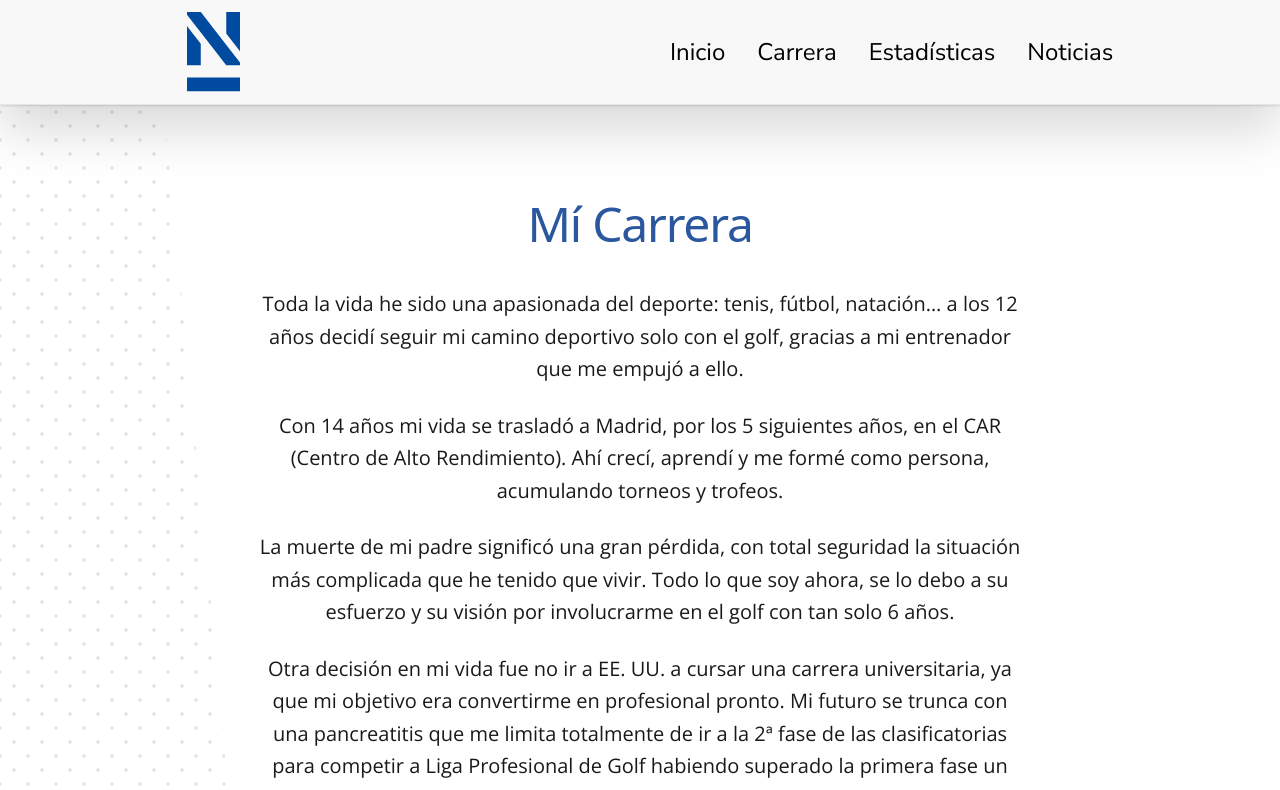
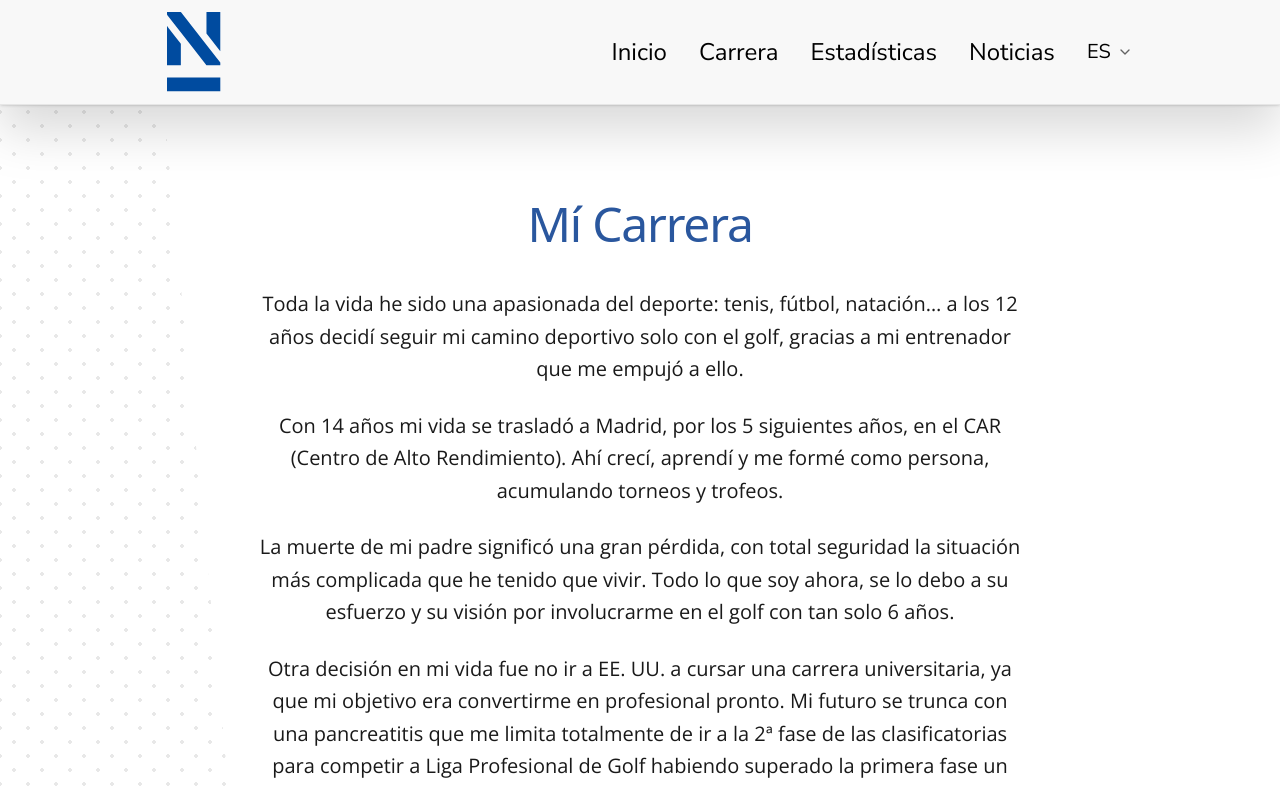
Before and after one commit to Braydarak/nuria-iturrioz, a React (Vite) app: page /career in a window 1280 px wide. Shown: the top 790 px of the page. Built offline with nearby package versions, Linux system fonts and the light colour scheme; a web font is replaced by a local one.

Commit message:
feat(header): add language selector component
Add a dropdown language selector to the header navigation, allowing users to switch between Spanish, English, and Catalan. The selector includes interactive UI states and click-outside-to-close behavior.

```diff
--- a/src/components/header/index.tsx
+++ b/src/components/header/index.tsx
@@ -3,6 +3,7 @@ import { Link, useLocation } from "react-router-dom";
 import { useLayout } from "../../context/LayoutContext";
 import LogoLoopMobile from "../LogoLoopMobile";
 import { getNextTournament } from "../../utils/tournamentDate";
+import LanguageSelector from "../languageSelector";
 
 const Header = () => {
   const { isHeaderOpen: open, setIsHeaderOpen: setOpen } = useLayout();
@@ -65,14 +66,17 @@ const Header = () => {
             >
               Noticias
             </Link>
+            <LanguageSelector />
           </nav>
 
-          {/* Mobile: Hamburger */}
+          {/* Mobile: Hamburger & Language */}
+          <div className="md:hidden flex items-center gap-4">
+            <LanguageSelector />
             <button
               aria-label="Abrir menú"
               aria-expanded={open}
               aria-controls="mobile-menu"
-            className="md:hidden inline-flex items-center justify-center rounded-md p-2 text-black hover:text-[#2A579E] hover:bg-[#E6E6E6] transition"
+              className="inline-flex items-center justify-center rounded-md p-2 text-black hover:text-[#2A579E] hover:bg-[#E6E6E6] transition"
               onClick={() => setOpen((v) => !v)}
             >
               {/* Icon */}
@@ -90,6 +94,7 @@ const Header = () => {
                 />
               </svg>
             </button>
+          </div>
         </div>
 
         {/* Mobile menu panel */}
--- /dev/null
+++ b/src/components/languageSelector/index.tsx
@@ -0,0 +1,98 @@
+import { useState, useRef, useEffect } from "react";
+
+type Language = "ES" | "EN" | "CA";
+
+interface LanguageOption {
+  code: Language;
+  label: string;
+}
+
+const languages: LanguageOption[] = [
+  { code: "ES", label: "Español" },
+  { code: "EN", label: "English" },
+  { code: "CA", label: "Català" },
+];
+
+export default function LanguageSelector() {
+  const [isOpen, setIsOpen] = useState(false);
+  const [currentLang, setCurrentLang] = useState<Language>("ES");
+  const containerRef = useRef<HTMLDivElement>(null);
+
+  useEffect(() => {
+    const handleClickOutside = (event: MouseEvent) => {
+      if (
+        containerRef.current &&
+        !containerRef.current.contains(event.target as Node)
+      ) {
+        setIsOpen(false);
+      }
+    };
+    document.addEventListener("mousedown", handleClickOutside);
+    return () => document.removeEventListener("mousedown", handleClickOutside);
+  }, []);
+
+  const handleSelect = (lang: Language) => {
+    setCurrentLang(lang);
+    setIsOpen(false);
+    console.log(`Language changed to: ${lang}`);
+  };
+
+  return (
+    <div className="relative font-header" ref={containerRef}>
+      <button
+        onClick={() => setIsOpen(!isOpen)}
+        className="flex items-center gap-1.5 text-black text-xl font-medium hover:text-[#2A579E] transition-colors focus:outline-none"
+        aria-expanded={isOpen}
+        aria-haspopup="listbox"
+      >
+        <span>{currentLang}</span>
+        <svg
+          xmlns="http://www.w3.org/2000/svg"
+          width="16"
+          height="16"
+          viewBox="0 0 24 24"
+          fill="none"
+          stroke="currentColor"
+          strokeWidth="2"
+          strokeLinecap="round"
+          strokeLinejoin="round"
+          className={`transition-transform duration-300 ${
+            isOpen ? "rotate-180 text-[#2A579E]" : "text-black/60"
+          }`}
+        >
+          <path d="m6 9 6 6 6-6" />
+        </svg>
+      </button>
+
+      <div
+        className={`absolute right-0 mt-3 w-32 bg-white rounded-xl shadow-[0_4px_20px_rgb(0,0,0,0.08)] border border-gray-100 py-2 z-50 overflow-hidden transition-all duration-300 origin-top-right ${
+          isOpen
+            ? "opacity-100 scale-100 translate-y-0 visible"
+            : "opacity-0 scale-95 -translate-y-2 invisible"
+        }`}
+      >
+        <ul role="listbox">
+          {languages.map((lang) => (
+            <li key={lang.code}>
+              <button
+                onClick={() => handleSelect(lang.code)}
+                className={`w-full text-left px-5 py-2.5 text-md transition-all duration-200 flex items-center justify-between ${
+                  currentLang === lang.code
+                    ? "text-[#2A579E] font-bold bg-[#2A579E]/5"
+                    : "text-gray-600 hover:text-[#2A579E] hover:bg-gray-50"
+                }`}
+                role="option"
+                aria-selected={currentLang === lang.code}
+              >
+                {lang.label}
+                {currentLang === lang.code && (
+                  <span className="w-1.5 h-1.5 rounded-full bg-[#2A579E]" />
+                )}
+              </button>
+            </li>
+          ))}
+        </ul>
+      </div>
+    </div>
+  );
+}
```
Lines whose indentation alone changed are shown as unchanged.
